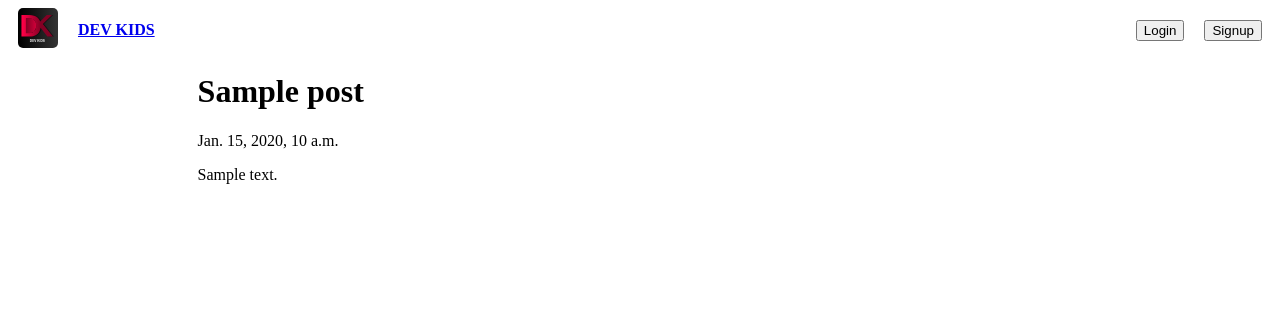
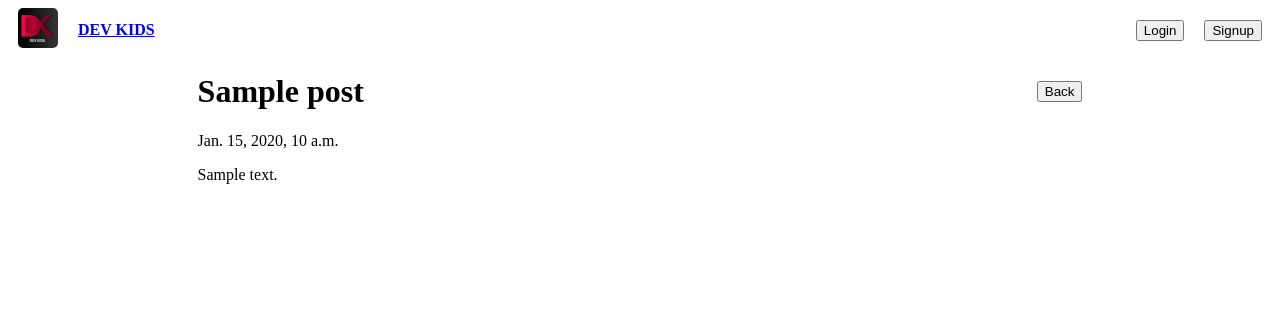
Before and after one commit to yahyaanwar/django-blog, a Django app: a page that uses blog/templates/blog/post_detail.html in a window 1280 px wide. Shown: the top 312 px of the page. Run offline with Django 3.2, Linux system fonts and the light colour scheme; tables that the repository leaves empty hold one stand-in row (values such as "Sample post").

Commit message:
[IMP] Adding back to list view button

```diff
--- a/blog/templates/blog/post_detail.html
+++ b/blog/templates/blog/post_detail.html
@@ -5,7 +5,13 @@
 {% endblock title %}
 
 {% block content %}
-    <h1>{{post.title}}</h1>
+    <div style="display: flex; align-items: center;">
+        <h1>{{post.title}}</h1>
+        <span style="flex-grow: 1;"></span>
+        <a href="{% url 'blog:post_list' %}">
+            <button>Back</button>
+        </a>
+    </div>
     <span>{{post.create_at}}</span>
     <p>{{post.content}}</p>
 {% endblock content %}
```
